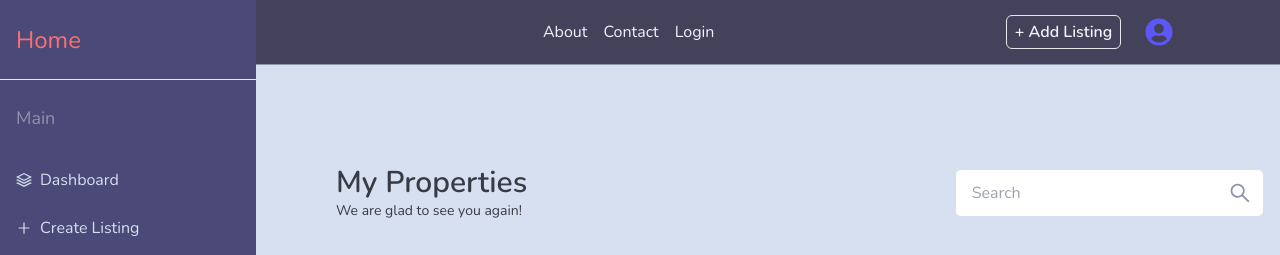
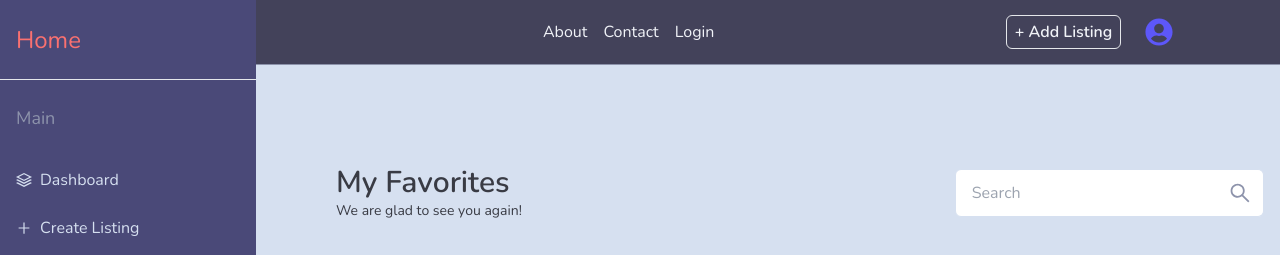
Before and after one commit to skynette/home, a React (Vite) app: page /favourites in a window 1280 px wide. Shown: the top 255 px of the page. Built offline with nearby package versions, Linux system fonts and the light colour scheme.

Commit message:
Update index.jsx

```diff
--- a/src/components/Favourites/index.jsx
+++ b/src/components/Favourites/index.jsx
@@ -37,7 +37,7 @@ const Favourites = () => {
       <div className='p-4 md:p-20 md:pt-10 md:pr-4 font-main'>
         <div className='mb-1 md:mb-6 md:flex md:items-center md:justify-between'>
           <div>
-            <h3 className='text-3xl font-semibold text-body-800 md:mt-10'>My Properties</h3>
+            <h3 className='text-3xl font-semibold text-body-800 md:mt-10'>My Favorites</h3>
             <p className='text-sm font-thin text-body-800'>We are glad to see you again!</p>
           </div>
           <div className='relative p-6 px-0 md:basis-1/3 md:mt-10'>
```
